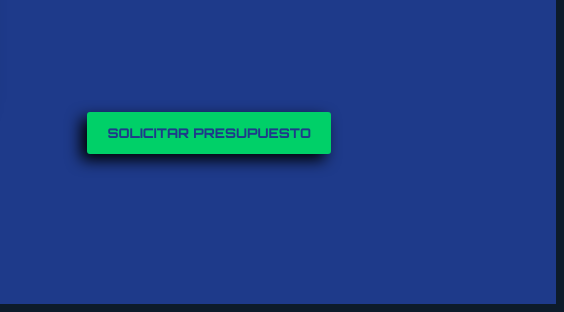
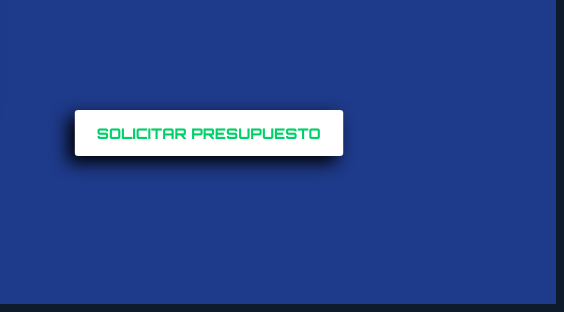
Before and after one commit to JulianChavezdev/BugHunters, a plain HTML site: page index.html in a window 1280 px wide. In both pictures the pointer is over the button "SOLICITAR PRESUPUESTO". Shown: the part 504-816 px from the top of the page, 716-1280 px from the left. Drawn offline with Linux system fonts and the light colour scheme.

Commit message:
last changes

```diff
--- a/styles.css
+++ b/styles.css
@@ -82,8 +82,11 @@ body {
     position: absolute;
     bottom: 150px;
     right: 225px;
+
 }
 
 .cta .bt button:hover{
-    transform: translateY(2,2)
+    background-color: white;
+    color: #00D068;
+    transform: scale(1.1,1.1)
 }
```
